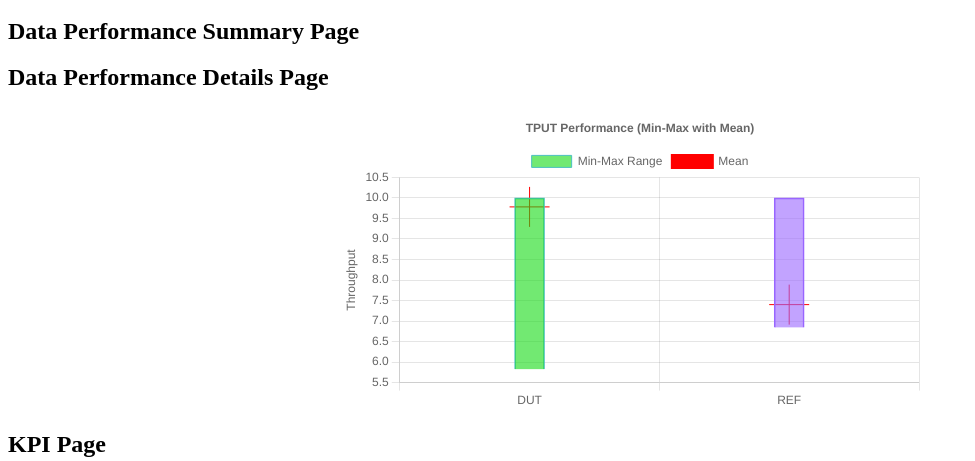
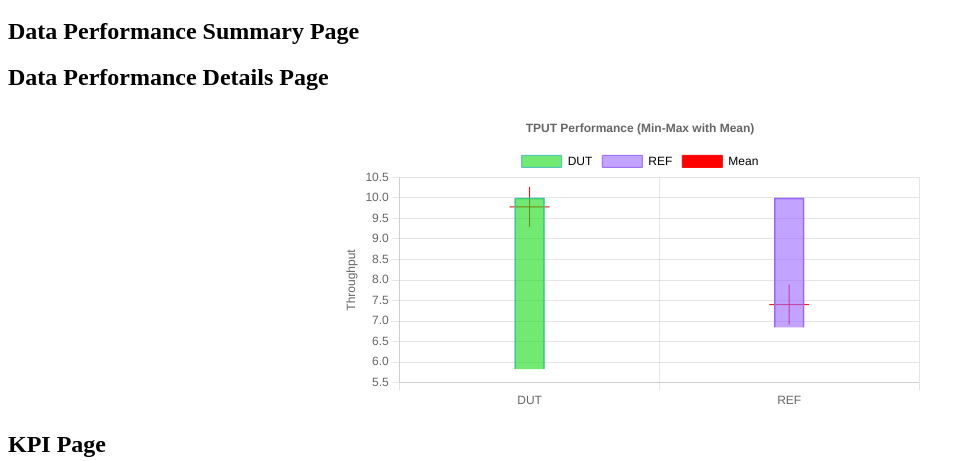
Before and after one commit to LiJieSu0/Fit4Launch_Report, a React (Create React App) app in the folder report-generator-app/: page / in a window 1280 px wide. Shown: the part 1446-1907 px from the top of the page, without its empty margins (0-975 px from the left). Built offline with nearby package versions, Linux system fonts and the light colour scheme.

Commit message:
add general legends for chart

```diff
--- /dev/null
+++ b/package.json
@@ -0,0 +1,5 @@
+{
+  "dependencies": {
+    "chartjs-chart-financial": "^0.2.1"
+  }
+}
--- a/report-generator-app/src/ReportDetails/DataPerformance/DpDetailsPage.js
+++ b/report-generator-app/src/ReportDetails/DataPerformance/DpDetailsPage.js
@@ -62,7 +62,6 @@ const dataPerformanceResults = {
     labels: ['DUT', 'REF'],
     datasets: [
       {
-        label: 'Min-Max Range',
         data: [
           [dutMin, dutMax],
           [refMin, refMax],
@@ -74,7 +73,6 @@ const dataPerformanceResults = {
         barThickness: 30 //調整柱狀圖粗細的地方
       },
       {
-        label: 'Mean',
         data: [dutMean, refMean],
         borderColor: ['rgba(255, 0, 0, 1)'],
         backgroundColor:['rgba(255, 0, 0, 1)'],
@@ -90,7 +88,42 @@ const dataPerformanceResults = {
     responsive: true,
     plugins: {
       legend: {
-        position: 'top',
+        display: true,
+        labels: {
+          generateLabels: function(chart) {
+            const datasets = chart.data.datasets;
+            const dutColor = datasets[0].backgroundColor[0];
+            const refColor = datasets[0].backgroundColor[1];
+            const meanColor = datasets[1].borderColor[0];
+
+            return [
+              {
+                text: 'DUT',
+                fillStyle: dutColor,
+                strokeStyle: datasets[0].borderColor[0],
+                lineWidth: datasets[0].borderWidth,
+                hidden: false,
+                index: 0
+              },
+              {
+                text: 'REF',
+                fillStyle: refColor,
+                strokeStyle: datasets[0].borderColor[1],
+                lineWidth: datasets[0].borderWidth,
+                hidden: false,
+                index: 1
+              },
+              {
+                text: 'Mean',
+                fillStyle: meanColor,
+                strokeStyle: meanColor,
+                lineWidth: datasets[1].borderWidth,
+                hidden: false,
+                index: 2
+              }
+            ];
+          }
+        }
       },
       title: {
         display: true,
```
Also changed, not shown: 1 other file (tests, documents, lock files or other folders).
